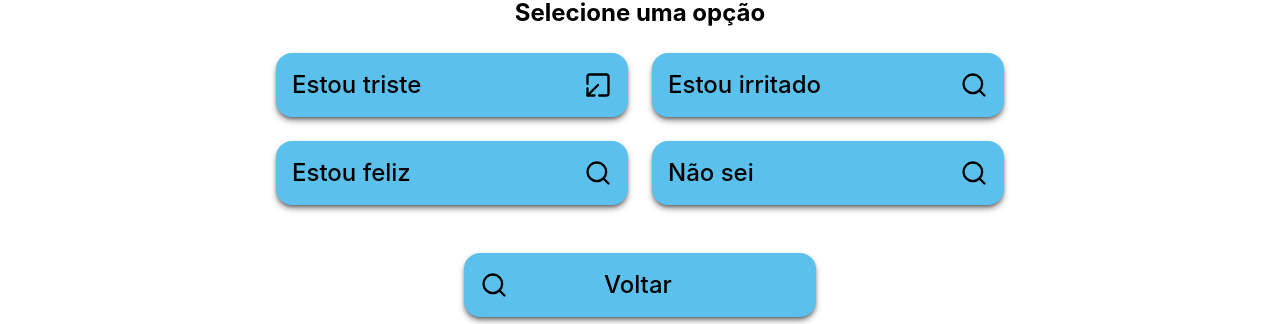
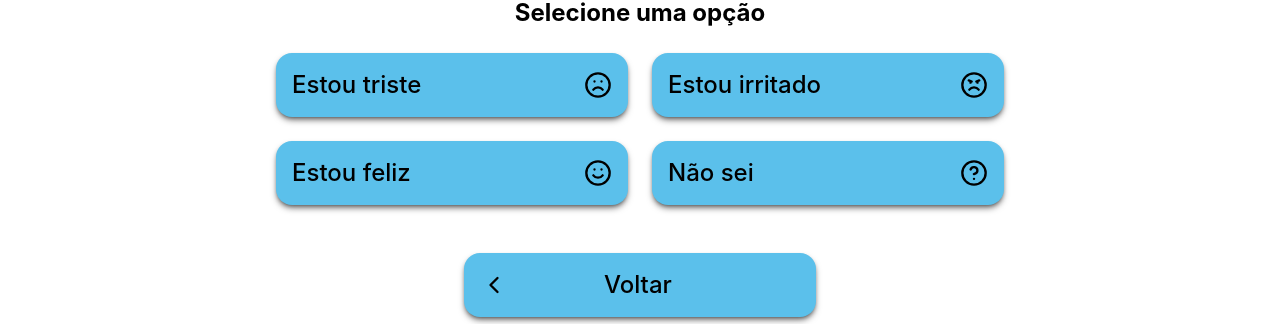
Before and after one commit to danilosp1/Interface-IHC, a React (Create React App) app: page /sentimento in a window 1280 px wide. Shown: the part 315-639 px from the top of the page. Built offline with nearby package versions, Linux system fonts and the light colour scheme.

Commit message:
atualizando_icone

```diff
--- a/src/pages/atendimento/index.js
+++ b/src/pages/atendimento/index.js
@@ -1,7 +1,7 @@
 
 import { Button } from "../../components/ui/button"
 import image from "../../assets/logoDC.svg"
-import { Search, Info, Laptop2, ArrowDownLeftFromSquare } from 'lucide-react';
+import { Search, ChevronLeft } from 'lucide-react';
 
 export default function Atendimento() {
     return (
@@ -31,7 +31,7 @@ export default function Atendimento() {
                 <div className="">
                     <a href="/">
                         <Button className="w-[22rem] justify-start gap-24">
-                            <Search size="28px" />
+                            <ChevronLeft size="28px" />
                             Voltar
                         </Button>
                     </a>
--- a/src/pages/conselho/index.js
+++ b/src/pages/conselho/index.js
@@ -1,7 +1,7 @@
 import { Button } from "../../components/ui/button"
 import image from "../../assets/logoDC.svg"
-import { Search, Info, Laptop2, ArrowDownLeftFromSquare } from 'lucide-react';
-
+import { Headset, ArrowDownLeftFromSquare, ChevronLeft, Smile } from 'lucide-react';
+<Headset />
 
 export default function Conselho() {
     return (
@@ -25,12 +25,13 @@ export default function Conselho() {
                     <a href="/atendimento">
                         <Button className="w-[22rem]">
                             Atendimento
-                            <ArrowDownLeftFromSquare size="28px" />
+                            <Headset size="28px" />
                         </Button>
                     </a>
                     <a href="/sentimento">
-                        <Button className="w-[22rem] justify-center item-center">
+                        <Button className="w-[22rem]">
                             Não estou triste
+                            <Smile size="28px"/>
                         </Button>
                     </a>
                 </div>
@@ -38,7 +39,7 @@ export default function Conselho() {
                 <div className="">
                     <a href="/ajuda">
                         <Button className="w-[22rem] justify-start gap-24">
-                            <Search size="28px" />
+                            <ChevronLeft size="28px" />
                             Voltar
                         </Button>
                     </a>
--- a/src/pages/sentimento/index.js
+++ b/src/pages/sentimento/index.js
@@ -1,6 +1,6 @@
 import { Button } from "../../components/ui/button"
 import image from "../../assets/logoDC.svg"
-import { Search, Info, Laptop2, ArrowDownLeftFromSquare } from 'lucide-react';
+import { Search, HelpCircle, Smile, Frown, Angry, ChevronLeft } from 'lucide-react';
 
 
 export default function Sentimento() {
@@ -22,13 +22,13 @@ export default function Sentimento() {
           <a href="/ajuda">
             <Button className="w-[22rem]">
               Estou triste
-              <ArrowDownLeftFromSquare size="28px" />
+              <Frown size="28px" />
             </Button>
           </a>
           <a href="/ajuda">
             <Button className="w-[22rem]">
               Estou irritado
-              <Search size="28px" />
+              <Angry size="28px" />
             </Button>
           </a>
         </div>
@@ -36,20 +36,20 @@ export default function Sentimento() {
           <a href="/ajuda">
             <Button className="w-[22rem]">
               Estou feliz
-              <Search size="28px" />
+              <Smile size="28px" />
             </Button>
           </a>
           <a href="/ajuda">
             <Button className="w-[22rem]">
               Não sei
-              <Search size="28px" />
+              <HelpCircle size="28px" />
             </Button>
           </a>
         </div>
         <div className="">
           <a href="/ajuda">
             <Button className="w-[22rem] justify-start gap-24">
-              <Search size="28px" />
+              <ChevronLeft size="28px" />
               Voltar
             </Button>
           </a>
```
